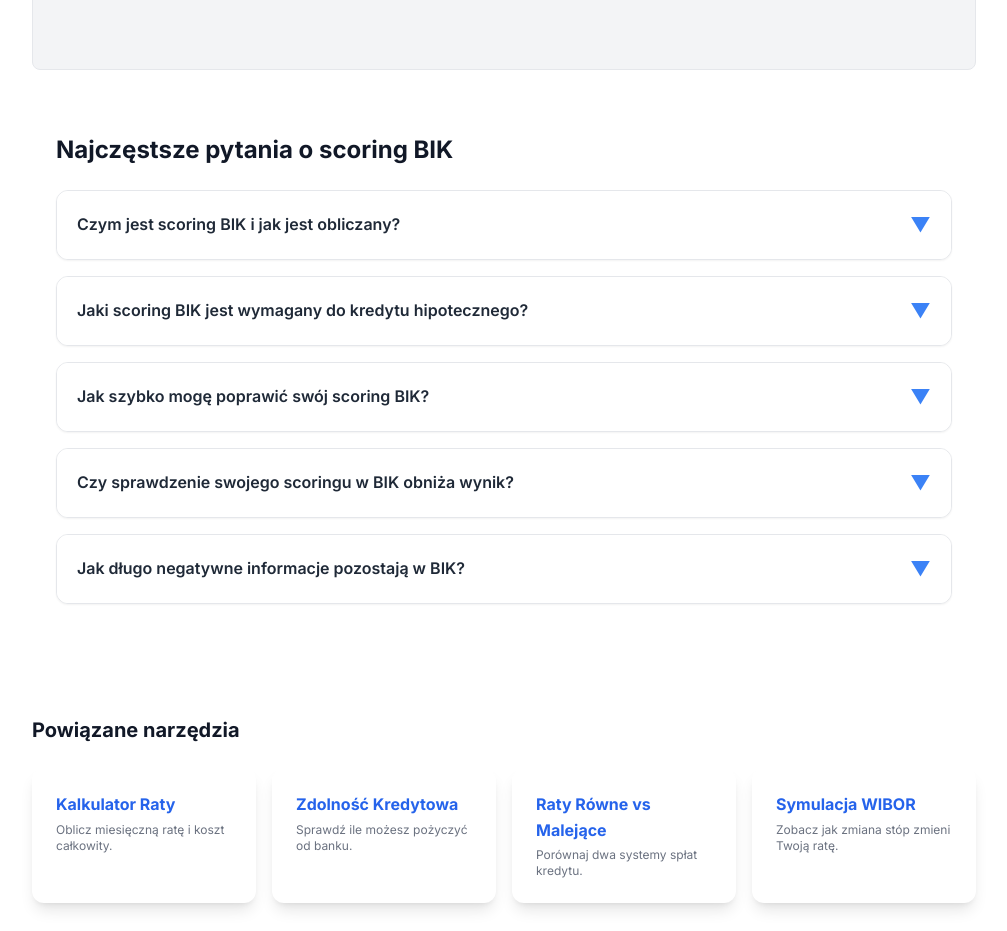
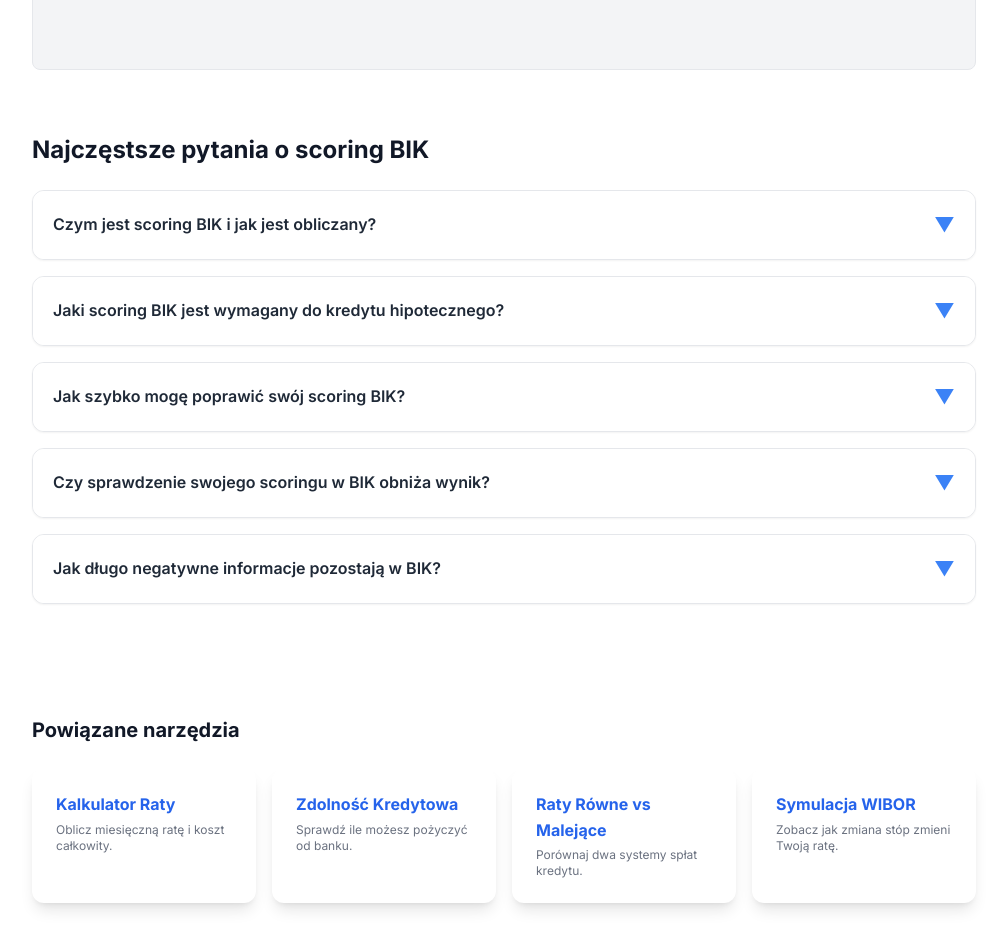
Before and after one commit to kawlas/KREDYT, a React (Vite) app: page /co-wplywa-na-zdolnosc/ in a window 1280 px wide. Shown: the part 1840-2771 px from the top of the page, without its empty margins (256-1263 px from the left). Built offline with nearby package versions, Linux system fonts and the light colour scheme; no server answers.

Commit message:
fix: FAQ full-width (usuniete max-w-4xl mx-auto)

```diff
--- a/src/components/seo/FaqBlock.tsx
+++ b/src/components/seo/FaqBlock.tsx
@@ -33,7 +33,7 @@
         </script>
       </Helmet>
 
-      <div className="max-w-4xl mx-auto">
+      <div>
         {title && <h2 className="text-2xl font-bold text-gray-900 mb-6">{title}</h2>}
 
         <div className="space-y-4">
```
